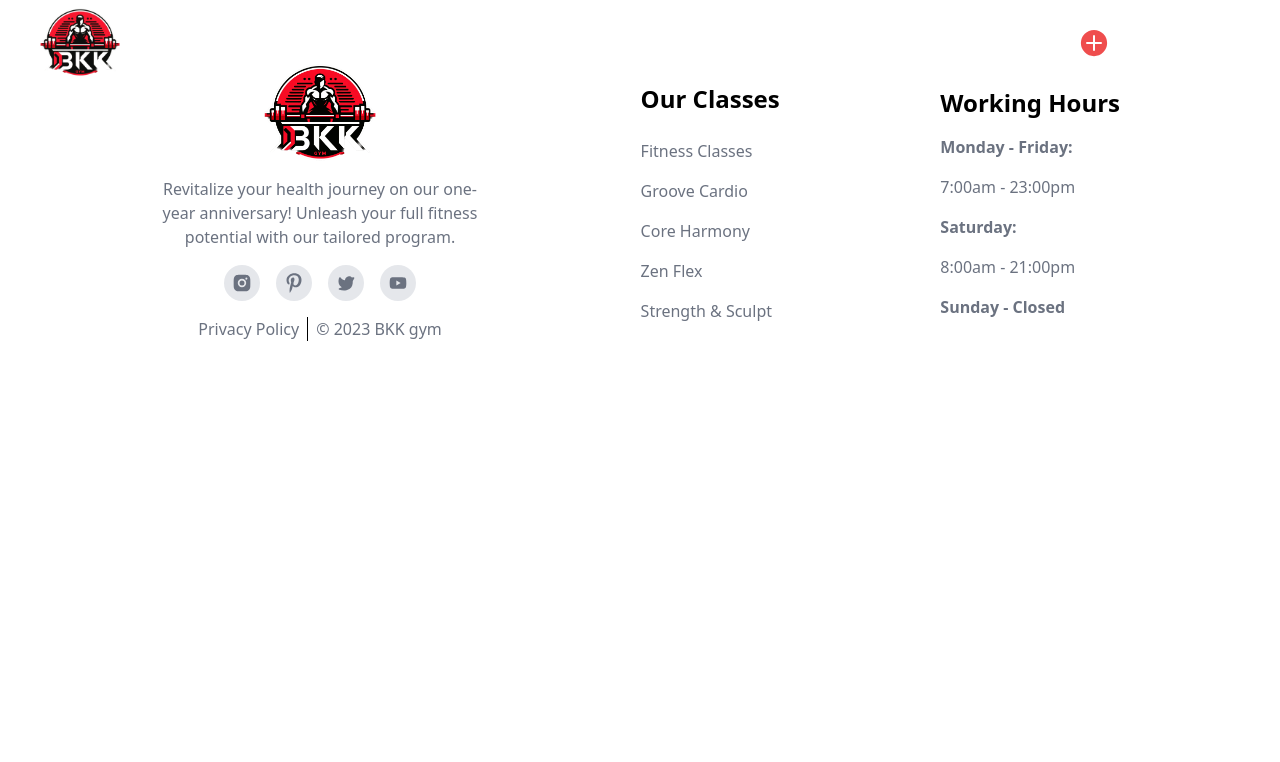
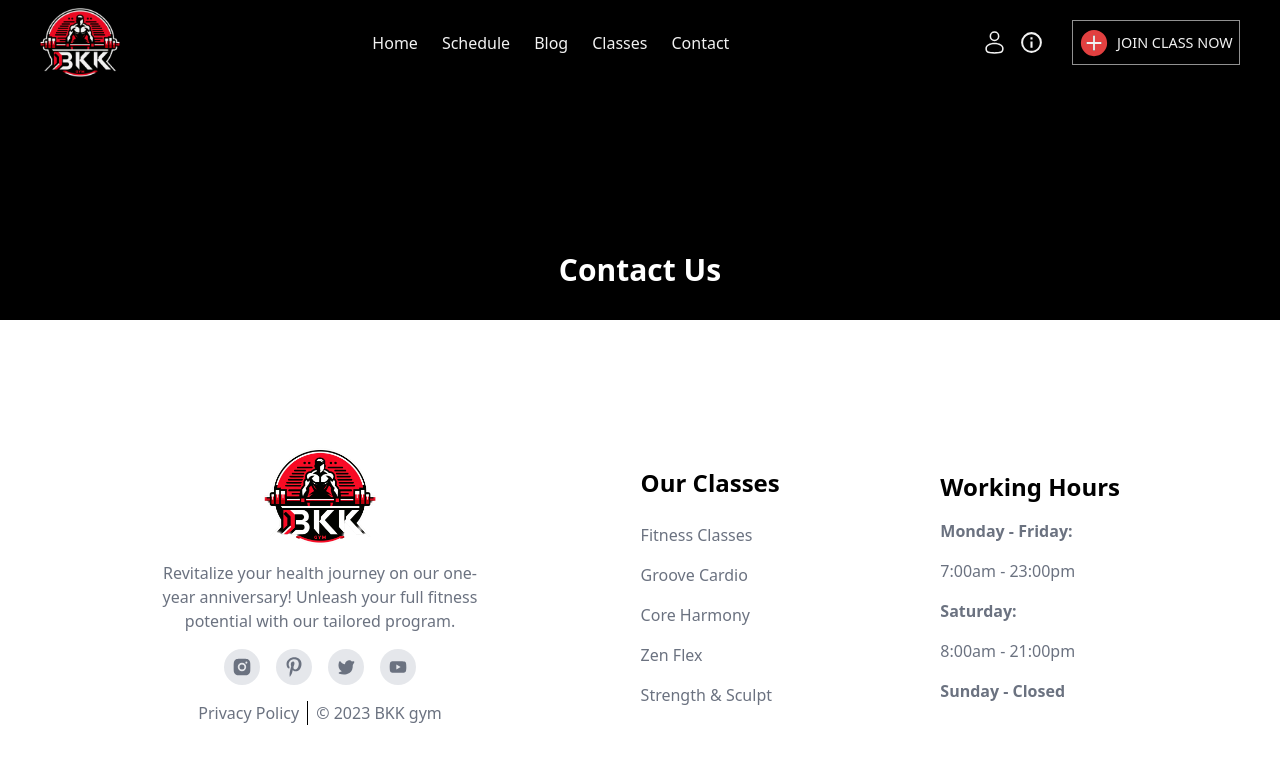
Before and after one commit to OnigiriKing/new-project, a React (Create React App) app: page /contact in a window 1280 px wide. Shown: the top 762 px of the page. Built offline with nearby package versions, Linux system fonts and the light colour scheme.

Commit message:
Contact page added

```diff
--- a/src/App.jsx
+++ b/src/App.jsx
@@ -4,6 +4,7 @@ import FooterPage from "pages/Footer/FooterPage";
 import { Route, Routes } from "react-router-dom";
 import SchedulePage from "pages/Schedule/SchedulePage";
 import ClassesPage from "pages/ClassesPage/ClassesPage";
+import ContactPage from "pages/Contact/ContactPage";
 
 export default function App() {
   return (
@@ -13,6 +14,7 @@ export default function App() {
         <Route path="/" element={<HomePage />} />
         <Route path="/schedule" element={<SchedulePage />} />
         <Route path="/classes" element={<ClassesPage />} />
+        <Route path="/contact" element={<ContactPage />} />
       </Routes>
       <FooterPage />
     </div>
--- /dev/null
+++ b/src/components/contactComp/ContactComp.jsx
@@ -0,0 +1,16 @@
+import TopComp from "components/topComp/TopComp";
+import React from "react";
+import allSvg from "svg/allSvg";
+
+export default function ContactComp() {
+  return (
+    <div class="w-full flex flex-col items-center">
+      <TopComp des="Contact Us" />
+      <div class="common-wrapper pt-[4rem]">
+        <div class="flex justify-center">
+
+        </div>
+      </div>
+    </div>
+  );
+}
--- /dev/null
+++ b/src/pages/Contact/ContactPage.js
@@ -0,0 +1,9 @@
+import ContactComp from "components/contactComp/ContactComp";
+
+export default function ContactPage() {
+  return (
+    <>
+      <ContactComp />
+    </>
+  );
+}
```
